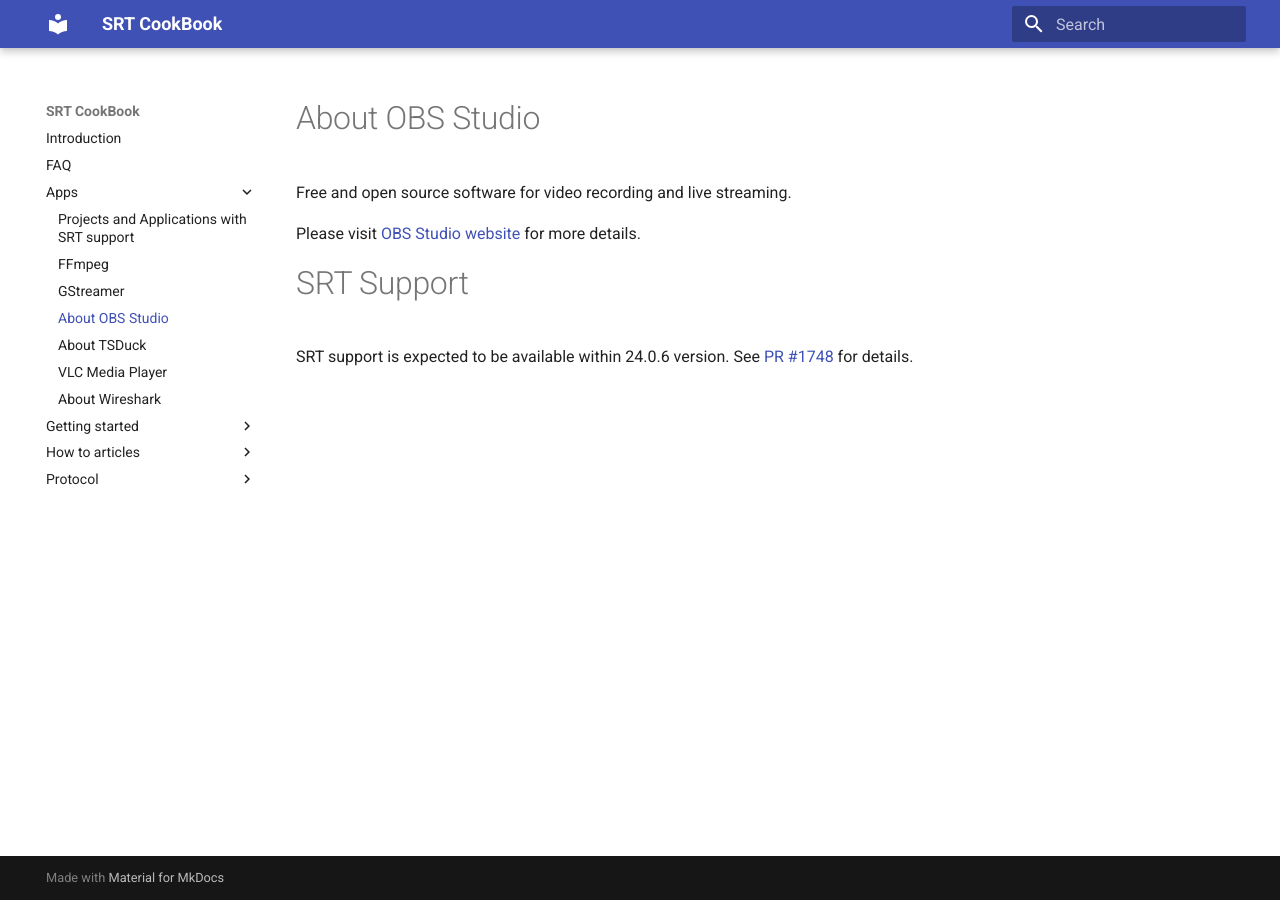
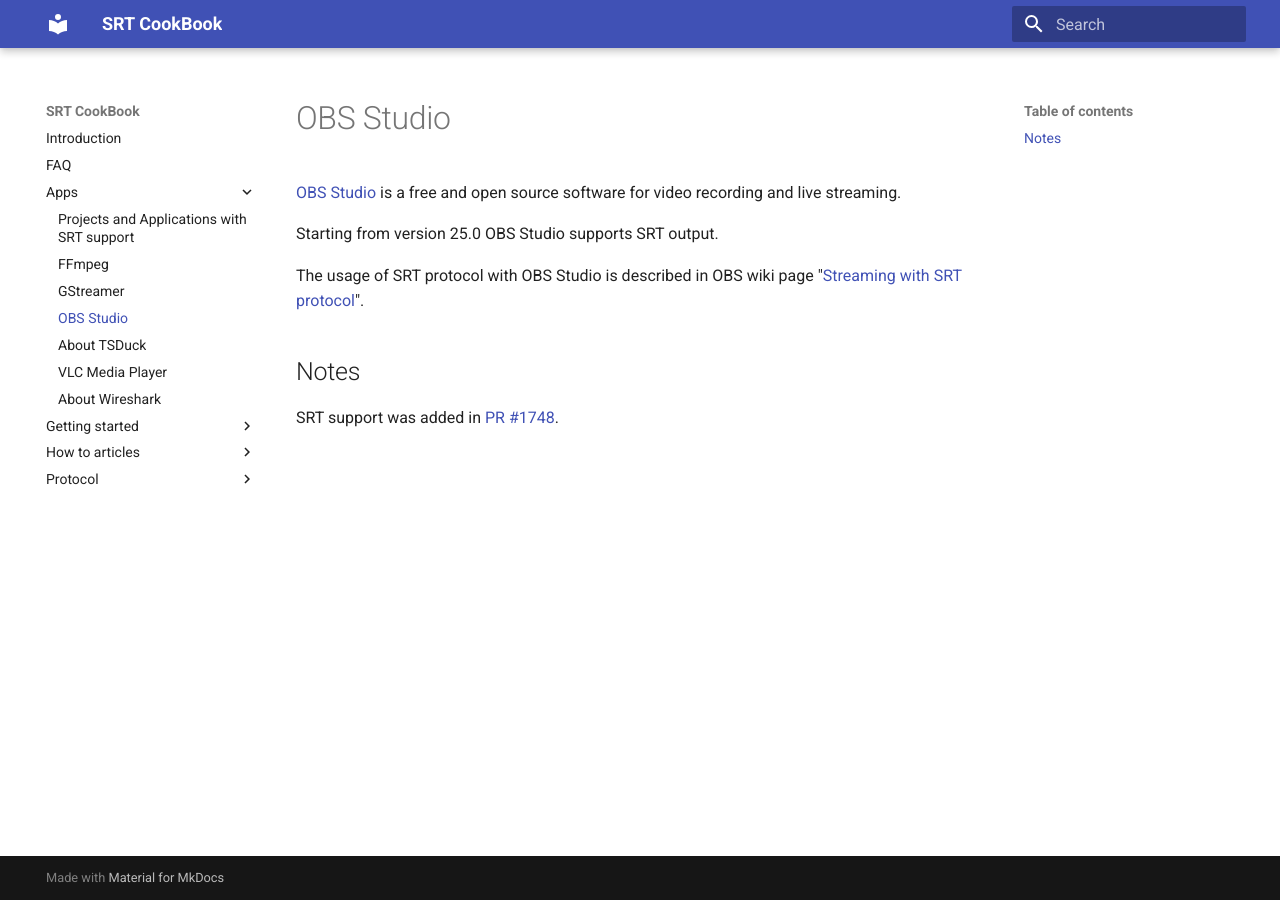
Before and after one commit to SRTLab/srt-cookbook, an MkDocs documentation site: the page built from docs/apps/obs-studio.md, in a window 1280 px wide. Built offline with MkDocs 1.6.1 and Material for MkDocs 9.7.7, drawn with Linux system fonts in a browser that asks for light colours.

Commit message:
Updated OBS Studio info

```diff
--- a/docs/apps/obs-studio.md
+++ b/docs/apps/obs-studio.md
@@ -1,9 +1,13 @@
-# About OBS Studio
+# OBS Studio
 
-Free and open source software for video recording and live streaming.
+[OBS Studio](https://obsproject.com/) is a free and open source software for video recording and live streaming.
 
-Please visit [OBS Studio website](https://obsproject.com/) for more details.
+Starting from version 25.0 OBS Studio supports SRT output.
 
-# SRT Support
+The usage of SRT protocol with OBS Studio is described in OBS wiki page
+"[Streaming with SRT protocol](https://obsproject.com/wiki/Streaming-With-SRT-Protocol)".
 
-SRT support is expected to be available within 24.0.6 version. See [PR #1748](https://github.com/obsproject/obs-studio/pull/1748) for details.
+
+## Notes
+
+SRT support was added in [PR #1748](https://github.com/obsproject/obs-studio/pull/1748).
```
